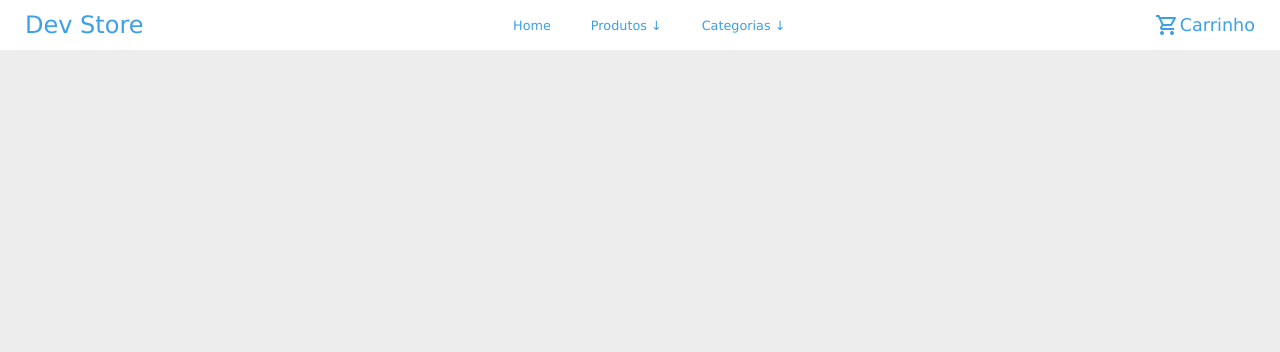
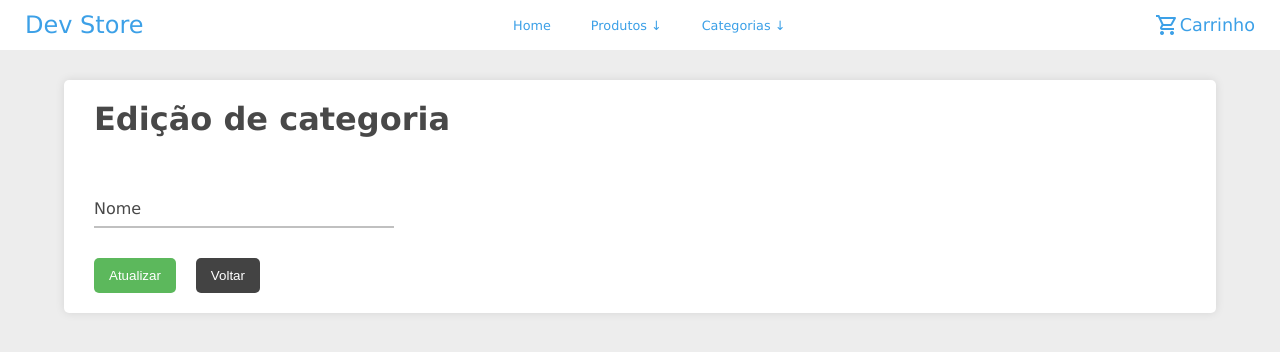
Before and after one commit to lucashrv/dev-store, a React (Vite) app: page /categories/edit/1 in a window 1280 px wide. Shown: the top 352 px of the page. Built offline with nearby package versions, Linux system fonts and the light colour scheme; no server answers.

Commit message:
end categories view

```diff
--- a/package.json
+++ b/package.json
@@ -16,6 +16,7 @@
     "react-dom": "^18.2.0",
     "react-redux": "^8.1.1",
     "react-router-dom": "^6.14.1",
+    "react-toastify": "^9.1.3",
     "redux": "^4.2.1",
     "styled-components": "^6.0.4"
   },
--- a/src/App.jsx
+++ b/src/App.jsx
@@ -4,6 +4,7 @@ import { Routes, Route } from 'react-router-dom'
 //Routes
 import Categories from './views/Categories'
 import Products from './views/Products/index';
+import CategoriesForm from './views/Categories/form';
 
 function App() {
 
@@ -13,6 +14,8 @@ function App() {
       <Routes>
         <Route path='/' element={ <Products /> } />
         <Route path='/categories' element={ <Categories /> } />
+        <Route path='/categories/register' element={ <CategoriesForm /> } />
+        <Route path='/categories/edit/:id' element={ <CategoriesForm /> } />
       </Routes>
     </>
   )
--- /dev/null
+++ b/src/components/Button/index.jsx
@@ -0,0 +1,16 @@
+import { ButtonStyled } from "./styled"
+
+export default function Button({ children, onClick, color, variant, type }) {
+    return (
+        <>
+            <ButtonStyled
+                onClick={onClick}
+                color={color}
+                variant={variant}
+                type={type}
+            >
+                {children}
+            </ButtonStyled>
+        </>
+    )
+}
--- /dev/null
+++ b/src/components/Button/styled.jsx
@@ -0,0 +1,14 @@
+import styled from 'styled-components'
+
+export const ButtonStyled = styled.button`
+    color: ${props => props.color ? props.color : '#000'};
+    background-color: ${props => props.variant ? props.variant : "#fff"};
+    border: none;
+    padding: 10px 15px;
+    border-radius: 5px;
+    cursor: pointer;
+
+    &:hover {
+        opacity: 0.7;
+    }
+`
--- a/src/components/Input/style.css
+++ b/src/components/Input/style.css
@@ -21,8 +21,8 @@
   }
   .input-data input:focus ~ label,
   .input-data input:valid ~ label{
-    transform: translateY(-20px);
-    font-size: 15px;
+    transform: translateY(-25px);
+    font-size: 14px;
     color: #3ca0e7;
   }
   .wrapper .input-data label{
--- /dev/null
+++ b/src/components/Modal/styled.jsx
@@ -0,0 +1,36 @@
+import styled from 'styled-components'
+
+export const BackgroundModal = styled.div`
+    position: fixed;
+    top: 0;
+    bottom: 0;
+    left: 0;
+    right: 0;
+    background-color: rgb(0, 0, 0, 0.3);
+    z-index: 1000;
+`
+
+export const ModalContainer = styled.div`
+    position: fixed;
+    top: 50%;
+    left: 50%;
+    padding: 25px;
+    transform: translate(-50%, -50%);
+    height: 250px;
+    width: 60%;
+    border-radius: 10px;
+    color: black;
+    background-color: #fff;
+    box-shadow: 0px 0px 10px rgba(0,0,0,0.4);
+    display: flex;
+    flex-direction: column;
+    justify-content: space-between;
+    align-items: center;
+    text-align: center;
+`
+
+export const ButtonBox = styled.div`
+    display: flex;
+    align-items:center;
+    justify-content: center;
+`
--- /dev/null
+++ b/src/components/Separator/index.jsx
@@ -0,0 +1,5 @@
+import React from 'react'
+
+export default function Separator({ width, height }) {
+  return <div style={{ width, height }}></div>
+}
--- /dev/null
+++ b/src/components/notify/index.jsx
@@ -0,0 +1,24 @@
+import { toast } from 'react-toastify';
+import 'react-toastify/dist/ReactToastify.css';
+
+export const notifyError = (message) => toast.error(message, {
+    position: "top-right",
+    autoClose: 5000,
+    hideProgressBar: false,
+    closeOnClick: true,
+    pauseOnHover: true,
+    draggable: true,
+    progress: undefined,
+    theme: "colored",
+})
+
+export const notifySuccess = (message) => toast.success(message, {
+    position: "top-right",
+    autoClose: 5000,
+    hideProgressBar: false,
+    closeOnClick: true,
+    pauseOnHover: true,
+    draggable: true,
+    progress: undefined,
+    theme: "colored",
+})
--- a/src/views/Categories/form/index.jsx
+++ b/src/views/Categories/form/index.jsx
@@ -1,5 +1,97 @@
-export default function CategoriesForm () {
+import { useState, useEffect } from "react"
+import Input from "../../../components/Input"
+import {
+    MainStyled,
+    NewCatContainer,
+    ButtonBox
+} from "../styled"
+import Button from "../../../components/Button"
+import Separator from "../../../components/Separator"
+import axios from "axios"
+import { ToastContainer } from "react-toastify"
+import { notifyError, notifySuccess } from "../../../components/notify"
+import { useNavigate, useParams } from "react-router-dom"
+import { useApi } from "../../../hooks/useApi"
+
+export default function CategoriesForm() {
+
+    const { id } = useParams()
+
+    const [name, setName] = useState("")
+    const urlPost = `${import.meta.env.VITE_URL}/categories/create`
+    const urlPut = `${import.meta.env.VITE_URL}/categories/update/${id}`
+
+    const { data: category } = useApi(`${import.meta.env.VITE_URL}/categories/${id}`)
+
+    useEffect(() => {
+        if(id) {
+            setName(category.name)
+        }
+    }, [id, category])
+
+    const navigate = useNavigate()
+
+    const handleSave = async () => {
+        if (!name) {
+            notifyError('Nome é obrigatório')
+            return
+        }
+
+        try {
+            if (!id) {
+                await axios.post(urlPost, {
+                    name
+                })
+
+                setName('')
+            } else {
+                await axios.put(urlPut, {
+                    name
+                })
+            }
+
+            notifySuccess(`Categoria ${id ? 'atualizada' : 'criada'} com sucesso`)
+        } catch (error) {
+            console.log(error)
+            notifyError(error.response.data.msg)
+        }
+    }
+
     return <>
+        <MainStyled>
+            <h1>{id ? 'Edição de categoria' : 'Cadastro de categoria'}</h1>
 
+            <NewCatContainer>
+                <Input
+                    title='Nome'
+                    value={name}
+                    onChange={(e) => setName(e.target.value)}
+                />
+
+                <Separator height='30px' />
+
+                <ButtonBox>
+                    <Button
+                        onClick={handleSave}
+                        color='#fff'
+                        variant='#5cb85c'
+                        type='submit'
+                    >
+                        {id ? 'Atualizar' : 'Cadastrar'}
+                    </Button>
+
+                    <Separator width='20px' />
+
+                    <Button
+                        onClick={() => navigate('/categories')}
+                        color='#fff'
+                        variant='#434343'
+                    >
+                        Voltar
+                    </Button>
+                </ButtonBox>
+            </NewCatContainer>
+        </MainStyled>
+        <ToastContainer />
     </>
 }
--- a/src/views/Categories/index.jsx
+++ b/src/views/Categories/index.jsx
@@ -1,4 +1,5 @@
 import { useApi } from "../../hooks/useApi"
+import axios from 'axios'
 import {
     MainStyled,
     DivSearch,
@@ -8,20 +9,55 @@ import {
 } from "./styled"
 import Input from "../../components/Input"
 import { useEffect, useState } from 'react';
+import Modal from './../../components/Modal/index';
+import { ToastContainer, toast } from 'react-toastify';
+import 'react-toastify/dist/ReactToastify.css';
+import Separator from "../../components/Separator";
+import Button from "../../components/Button";
+import { useNavigate  } from "react-router-dom";
 
 export default function Categories() {
 
-    const URL = "http://localhost:8080/api/categories/getAll"
-    const { data: categoriesList, loading, error } = useApi(URL)
+    const URL = "http://localhost:8080/api/categories"
+    const { data: categoriesList, loading, error } = useApi(`${URL}/getAll`)
+    const navigate = useNavigate();
 
     const [searchedData, setSearchedData] = useState([])
     const [searchValue, setSearchValue] = useState("")
+
+    //Modal
+    const [openModal, setOpenModal] = useState(false)
+    const [modalInfo, setModalInfo] = useState({
+        id: "",
+        name: ""
+    })
+
+    const notifySuccess = (message) => toast.success(message, {
+        position: "top-right",
+        autoClose: 5000,
+        hideProgressBar: false,
+        closeOnClick: true,
+        pauseOnHover: true,
+        draggable: true,
+        progress: undefined,
+        theme: "colored",
+    })
+    const notifyError = (message) => toast.error(message, {
+        position: "top-right",
+        autoClose: 5000,
+        hideProgressBar: false,
+        closeOnClick: true,
+        pauseOnHover: true,
+        draggable: true,
+        progress: undefined,
+        theme: "colored",
+    })
 
     useEffect(() => {
         if (!loading) {
             setSearchedData(categoriesList)
         }
-    }, [loading])
+    }, [loading, categoriesList])
 
     const searchCategories = () => {
         !loading &&
@@ -33,8 +69,24 @@ export default function Categories() {
                 }
                 return valid
             }))
-        console.log(searchValue);
-        console.log(searchedData);
+    }
+
+    const deleteCategory = async (id) => {
+        try {
+
+            await axios.delete(`${URL}/destroy/${id}`)
+
+            setSearchedData(searchedData.filter(category => category.id !== id))
+            setOpenModal(false)
+
+            notifySuccess('Categoria deletada com sucesso')
+
+        } catch (error) {
+
+            console.log(error)
+            notifyError('Ocorreu um erro ao deletar')
+
+        }
     }
 
     return <>
@@ -47,6 +99,14 @@ export default function Categories() {
                     onKeyUp={searchCategories}
                     onChange={(e) => setSearchValue(e.target.value.toLowerCase())}
                 />
+                <Separator width='20px' />
+                <Button
+                    onClick={() => navigate("/categories/register")}
+                    color='#fff'
+                    variant='#5cb85c'
+                >
+                    Cadastrar categoria
+                </Button>
             </DivSearch>
 
             <CategoriesSection>
@@ -63,7 +123,7 @@ export default function Categories() {
                                     <span
                                         className="material-symbols-outlined"
                                         style={{ color: '#3ca0e7', }}
-                                        onClick={() => console.log(category.id)}
+                                        onClick={() => navigate(`/categories/edit/${category.id}`)}
                                     >
                                         edit
                                     </span>
@@ -71,7 +131,13 @@ export default function Categories() {
                                     <span
                                         className="material-symbols-outlined"
                                         style={{ color: '#e10000', }}
-                                        onClick={() => console.log(category.id)}
+                                        onClick={() => {
+                                            setModalInfo({
+                                                id: category.id,
+                                                name: category.name,
+                                            })
+                                            setOpenModal(!openModal)
+                                        }}
                                     >
                                         delete
                                     </span>
@@ -84,5 +150,13 @@ export default function Categories() {
 
             </CategoriesSection>
         </MainStyled>
+        <Modal
+            isOpen={openModal}
+            setModalOpen={() => setOpenModal(!openModal)}
+            handleDelete={() => deleteCategory(modalInfo.id)}
+        >
+            <h4>Deseja deletar a categoria: {modalInfo.name}?</h4>
+        </Modal>
+        <ToastContainer />
     </>
 }
--- a/src/views/Categories/styled.jsx
+++ b/src/views/Categories/styled.jsx
@@ -11,9 +11,10 @@ export const MainStyled = styled.main`
 `
 
 export const DivSearch = styled.div`
-    width: 100%;
     margin-top: 30px;
     margin-bottom: 30px;
+    display: flex;
+    align-items: center;
 `
 
 export const CategoriesSection = styled.section`
@@ -51,3 +52,12 @@ export const IconBox = styled.div`
         font-size: 2rem;
     }
 `
+
+export const NewCatContainer = styled.div`
+    margin-top: 50px;
+`
+
+export const ButtonBox = styled.div`
+    display: flex;
+    align-items:center;
+`
```
Also changed, not shown: src/components/Modal/index.jsx (added, +41 -0 lines), 2 other files (tests, documents, lock files or other folders).
